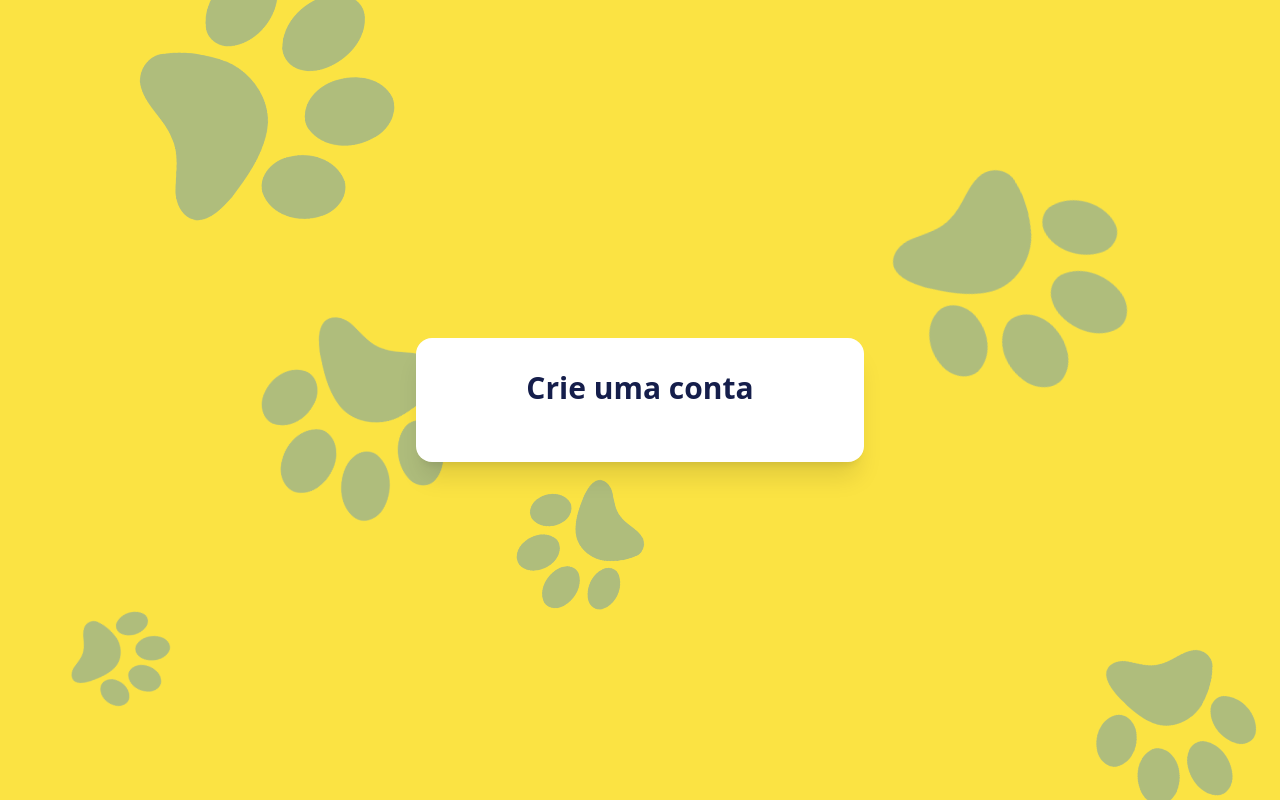
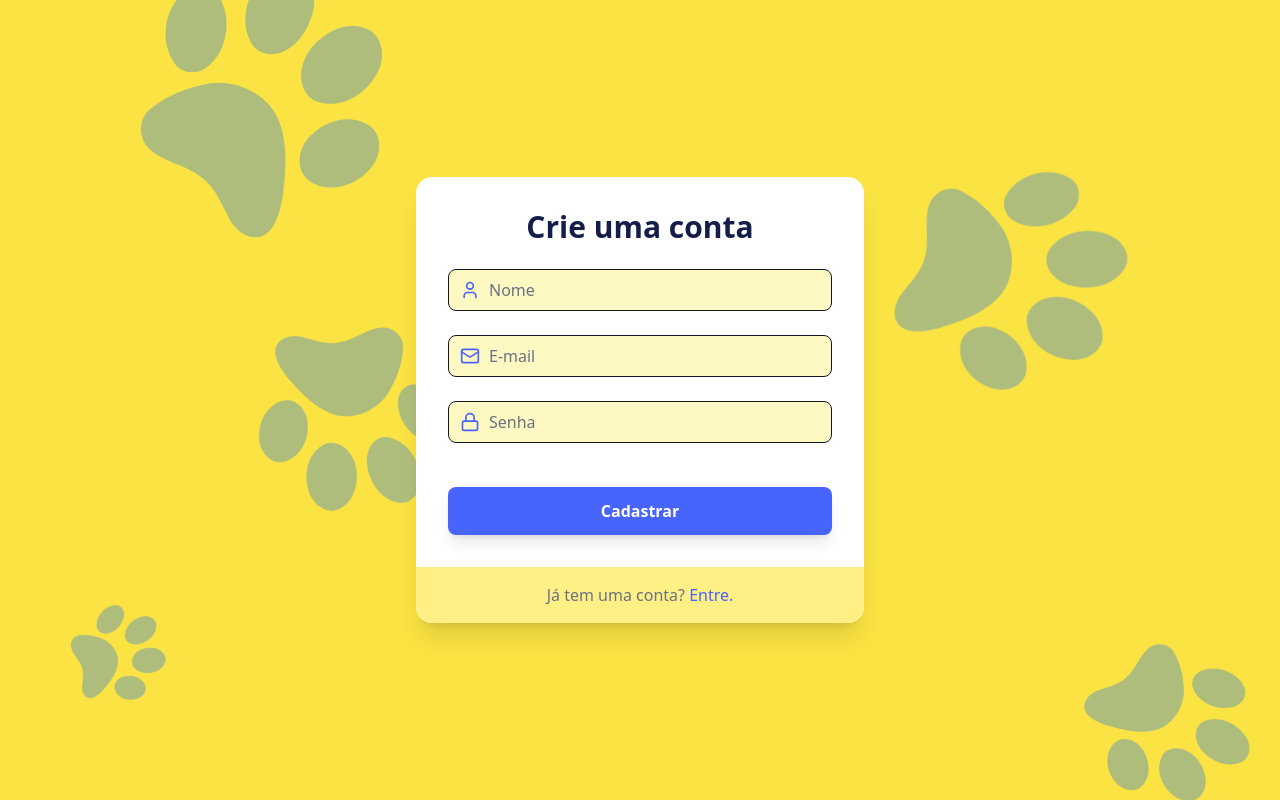
Before and after one commit to helendessa/auth, a React (Vite) app in the folder frontend/: page /signup in a window 1280 px wide. Built offline with nearby package versions, Linux system fonts and the light colour scheme.

Commit message:
update form

```diff
--- a/frontend/package.json
+++ b/frontend/package.json
@@ -12,6 +12,7 @@
   "dependencies": {
     "@tailwindcss/vite": "^4.0.6",
     "framer-motion": "^12.4.3",
+    "lucide-react": "^0.475.0",
     "react": "^19.0.0",
     "react-dom": "^19.0.0",
     "react-router-dom": "^7.1.5",
--- /dev/null
+++ b/frontend/src/components/Input.jsx
@@ -0,0 +1,19 @@
+import React from 'react'
+
+const Input = ({icon:Icon, ...props}) => {
+  return (
+    <div className="relative mb-6">
+        <div className="absolute inset-y-0 left-0 flex items-center pl-3 pointer-events-none">
+            <Icon className="w-5 h-5 text-[#4764fd]"/>
+        </div>
+        <input
+            {...props}
+            className="w-full pl-10 pr-3 py-2 bg-yellow-100 bg-opacity-50 rounded-lg
+            border border-gray-900 focus:border-yellow-400 focus:ring-2 focus:ring-yellow-400
+            text-black placeholder-gray-500 transition duration-200 focus:outline-none"
+        />
+    </div>
+  )
+}
+
+export default Input;
--- a/frontend/src/components/MouseFollower.jsx
+++ b/frontend/src/components/MouseFollower.jsx
@@ -6,7 +6,7 @@ const MouseFollower = ({ src, size }) => {
   useEffect(() => {
     const handleMouseMove = (event) => {
       setPositions((prevPositions) => {
-        const newPositions = [...prevPositions, { x: event.clientX, y: event.clientY }];
+        const newPositions = [...prevPositions, { x: event.clientX - 20, y: event.clientY + 20 }];
         if (newPositions.length > 5) {
           newPositions.shift();
         }
@@ -33,7 +33,7 @@ const MouseFollower = ({ src, size }) => {
             left: position.x,
             transform: 'translate(-50%, -50%) rotate(45deg)',
             opacity: 1 - (index * 0.2), // Gradual opacity for trailing effect
-            zIndex: 40,
+            zIndex: 1, // Ajuste o z-index para um valor mais baixo
           }}
           aria-hidden="true"
         />
--- a/frontend/src/pages/SignUpPage.jsx
+++ b/frontend/src/pages/SignUpPage.jsx
@@ -1,19 +1,68 @@
-import React from 'react'
-import { motion } from 'framer-motion'
+import { useState } from 'react'
+import Input from '../components/Input';
+import { User, Mail, Lock } from 'lucide-react';
+import { motion } from 'framer-motion';
+import { Link } from 'react-router-dom';
 
 const SignUpPage = () => {
+
+  const [name, setName] = useState('');
+  const [email, setEmail] = useState('');
+  const [password, setPassword] = useState('');
+
+  const handleSignUp = (e) => {
+    e.preventDefault();
+  };
+
   return (
     <div className="max-w-md w-full bg-white bg-opacity-900 backdrop-filter backdrop-blur-xl
     rounded-2xl shadow-xl overflow-hidden"
     >
         <div className="p-8">
-              <h2
-              className="text-3xl font-bold mb-6 text-center bg-clip-text text-[#151e4b]">
-                Crie uma conta
-              </h2>
-              <form>
+          <h2
+          className="text-3xl font-bold mb-6 text-center bg-clip-text text-[#151e4b]">
+            Crie uma conta
+          </h2>
+          <form onSubmit={handleSignUp}>
+            <Input
+              icon={User}
+              type="text"
+              placeholder="Nome"
+              value={name}
+              onChange={(e) => setName(e.target.value)}
+            />
+            <Input
+              icon={Mail}
+              type="email"
+              placeholder="E-mail"
+              value={email}
+              onChange={(e) => setEmail(e.target.value)}
+            />
+            <Input
+              icon={Lock}
+              type="password"
+              placeholder="Senha"
+              value={password}
+              onChange={(e) => setPassword(e.target.value)}
+            />
+            {/* Password strength meter */}
+            <motion.button
+            className="mt-5 w-full py-3 px-4 bg-[#4764fd] text-white rounded-lg font-bold
+            shadow-lg hover:shadow-xl transition duration-200"
+            whileHover={{ scale: 1.05 }}
+            whileTap={{ scale: 0.95 }}
+            type="submit"
+            >
+            Cadastrar
+            </motion.button>
+          </form>
+        </div>
+        <div className='px-8 py-4 bg-yellow-200 text-gray-500 flex justify-center'>
+          <p>
+            Já tem uma conta?{" "}
+            <Link to={"/login"} className="text-[#4764fd]">Entre.</Link>
+          </p>
 
-              </form>
         </div>
     </div>
   )
```
Also changed, not shown: frontend/src/components/PasswordStrengthMeter.jsx (added), 1 other file (tests, documents, lock files or other folders).
